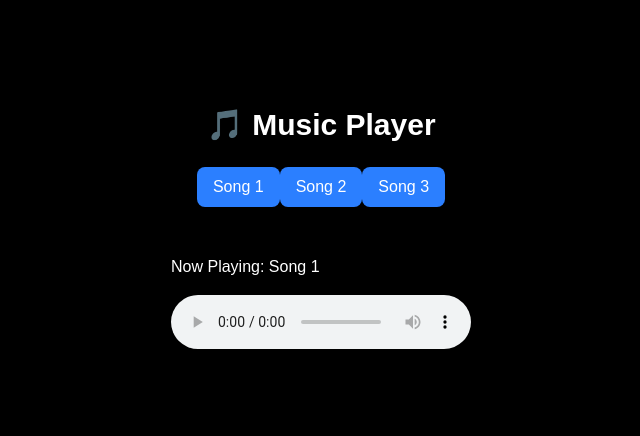
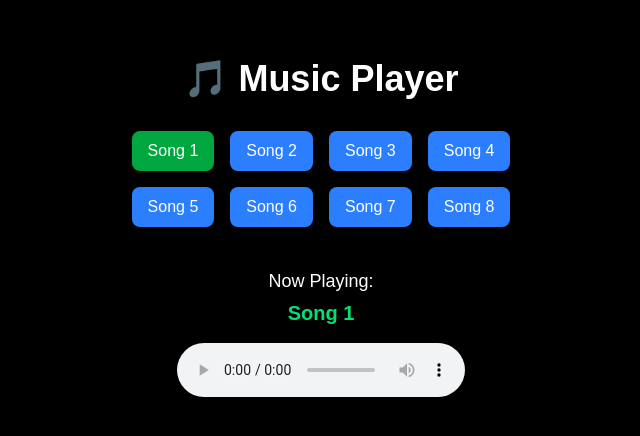
Before and after one commit to Yashwanth127/Yashwanth-kumar-YC, a Next.js app: page /music in a window 1280 px wide. Shown: the part 172-608 px from the top of the page, without its empty margins (319-959 px from the left). Built offline with nearby package versions, Linux system fonts and the light colour scheme.

Commit message:
added music

```diff
--- a/src/app/home/page.tsx
+++ b/src/app/home/page.tsx
@@ -25,7 +25,7 @@ export default function Home() {
           href="/calculator"
           icon="/icons/calculator.png"
         />
-        <AppIcon name="Music" href="/spotify" icon="/icons/spotify.png" />
+        <AppIcon name="Music" href="/music" icon="/icons/spotify.png" />
         {/* Add more apps here */}
       </div>
     </main>
--- a/src/app/music/page.tsx
+++ b/src/app/music/page.tsx
@@ -1,43 +1,64 @@
 "use client";
 import { useState, useRef } from "react";
 
-const songs = [
+type Song = {
+  title: string;
+  file: string;
+};
+
+const songs: Song[] = [
   { title: "Song 1", file: "/songs/song1.mp3" },
   { title: "Song 2", file: "/songs/song2.mp3" },
   { title: "Song 3", file: "/songs/song3.mp3" },
+  { title: "Song 4", file: "/songs/song4.mp3" },
+  { title: "Song 5", file: "/songs/song5.mp3" },
+  { title: "Song 6", file: "/songs/song6.mp3" },
+  { title: "Song 7", file: "/songs/song7.mp3" },
+  { title: "Song 8", file: "/songs/song8.mp3" },
 ];
 
 export default function Music() {
-  const [currentSong, setCurrentSong] = useState(songs[0]);
-  const audioRef = useRef<HTMLAudioElement>(null);
+  const [currentSong, setCurrentSong] = useState<Song>(songs[0]);
+  const audioRef = useRef<HTMLAudioElement | null>(null);
 
-  const playSong = (song: { title: string; file: string }) => {
+  const playSong = (song: Song) => {
     setCurrentSong(song);
     if (audioRef.current) {
       audioRef.current.src = song.file;
-      audioRef.current.play();
+      audioRef.current.play().catch((err) => {
+        console.error("Playback failed:", err);
+      });
     }
   };
 
   return (
-    <main className="min-h-screen flex flex-col items-center justify-center bg-black text-white">
-      <h1 className="text-3xl font-bold mb-6">🎵 Music Player</h1>
+    <main className="min-h-screen flex flex-col items-center justify-center bg-black text-white px-6">
+      <h1 className="text-3xl md:text-4xl font-bold mb-8">🎵 Music Player</h1>
 
-      <div className="space-y-4">
+      {/* Song list */}
+      <div className="grid grid-cols-2 md:grid-cols-4 gap-4">
         {songs.map((song, index) => (
           <button
             key={index}
             onClick={() => playSong(song)}
-            className="px-4 py-2 bg-blue-500 hover:bg-blue-600 rounded-lg"
+            className={`px-4 py-2 rounded-lg transition ${
+              currentSong.title === song.title
+                ? "bg-green-600"
+                : "bg-blue-500 hover:bg-blue-600"
+            }`}
           >
             {song.title}
           </button>
         ))}
       </div>
 
-      <div className="mt-8">
-        <p>Now Playing: {currentSong.title}</p>
-        <audio ref={audioRef} controls className="mt-4" />
+      {/* Now playing */}
+      <div className="mt-10 text-center">
+        <p className="text-lg font-medium">Now Playing:</p>
+        <p className="text-xl font-bold text-green-400 mt-1">
+          {currentSong.title}
+        </p>
+        <audio ref={audioRef} controls className="mt-4 w-72" />
       </div>
     </main>
   );
```
